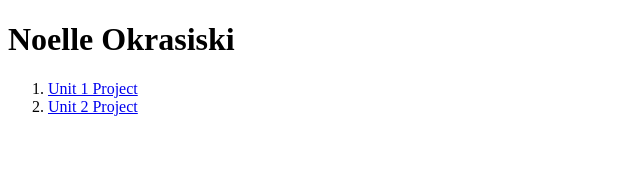
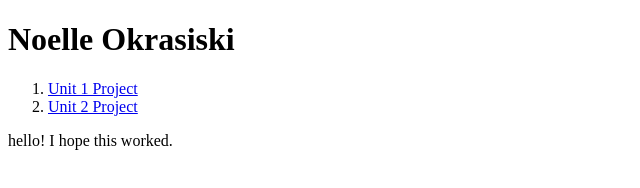
Before and after one commit to Digiverse3/Digiverse3.github.io, a plain HTML site: page index.html in a window 1280 px wide. Shown: the whole page, without its empty margins (0-640 px from the left). Drawn offline with Linux system fonts and the light colour scheme.

Commit message:
Added a paragraph element.

```diff
--- a/index.html
+++ b/index.html
@@ -12,6 +12,7 @@
       <li> <a href="unit1.html"> Unit 1 Project </a> </li>
       <li> <a href="unit2.html"> Unit 2 Project </a> </li>
     </ol>
+    <p> hello! I hope this worked. </p>
     <script src="script.js"></script>
   </body>
 </html>
```
